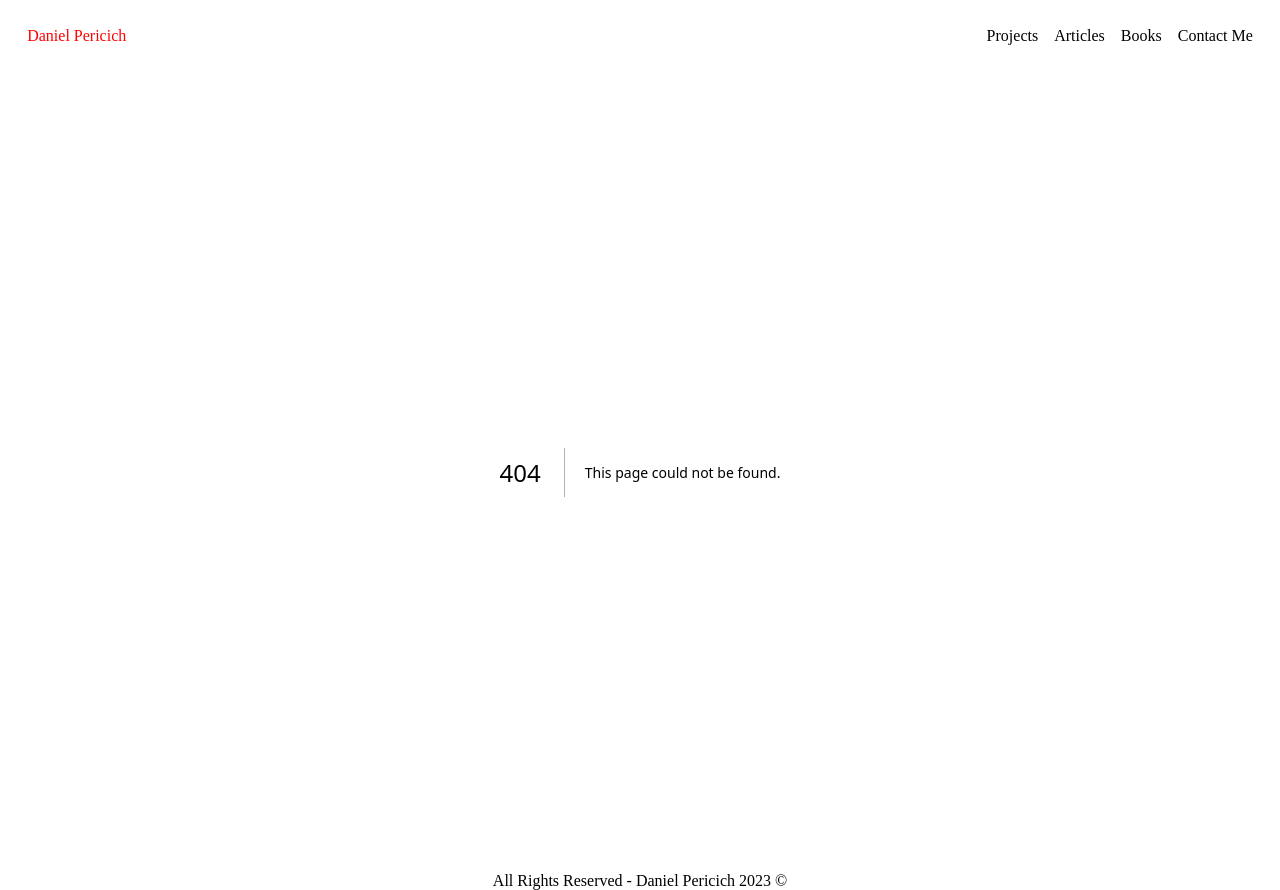
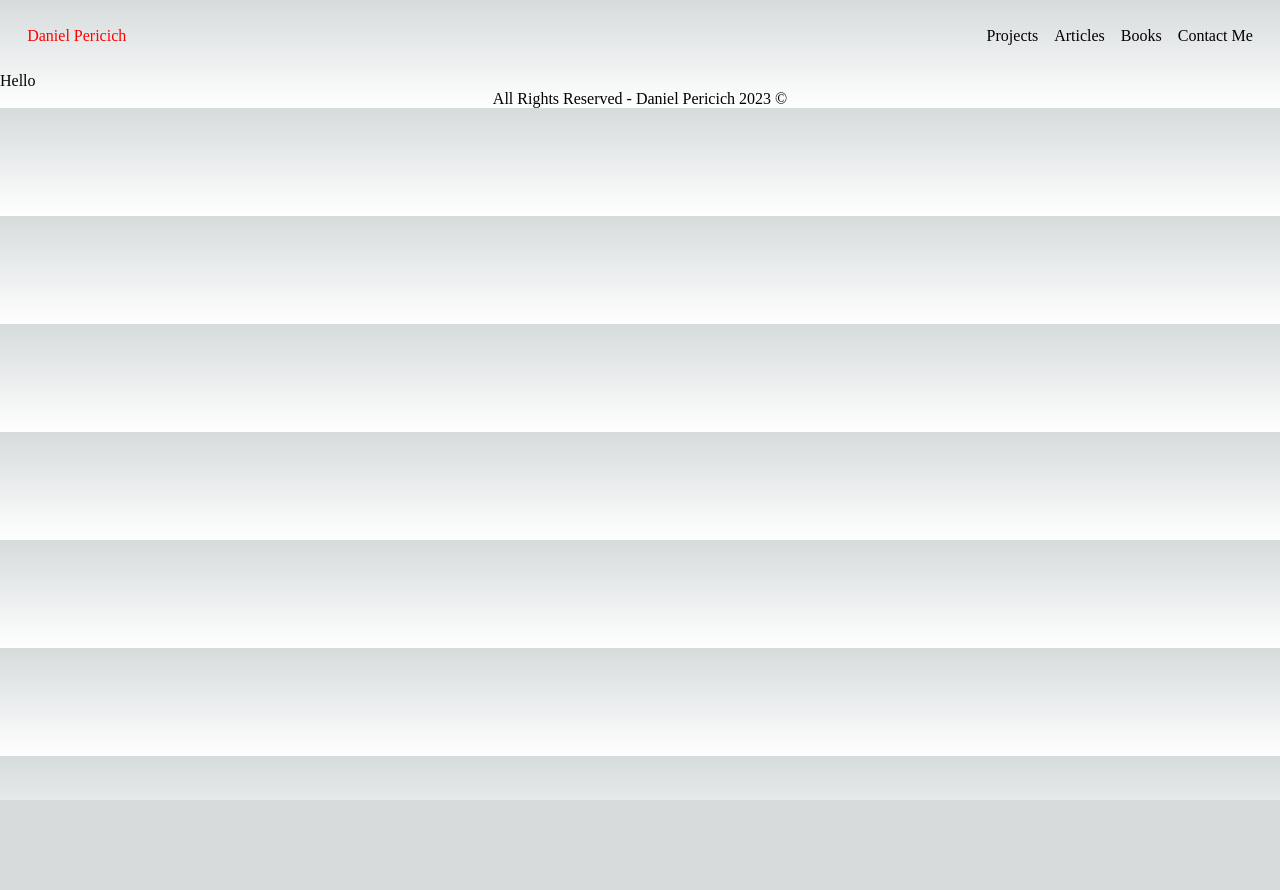
Before and after one commit to dpericich/Personal-Website, a Next.js app: page /contact-me in a window 1280 px wide. Before the commit this address had no page. After the commit the page ends 800 px from the top, so only its background shows below. Built offline with nearby package versions, Linux system fonts and the light colour scheme.

Commit message:
stubbed contact me page component

```diff
--- /dev/null
+++ b/src/app/contact-me/page.tsx
@@ -0,0 +1,10 @@
+'use client'
+import React, { ReactElement } from 'react';
+
+const ContactPage = (): ReactElement => {
+    return(
+        <div>Hello</div>
+    );
+};
+
+export default ContactPage;
```
